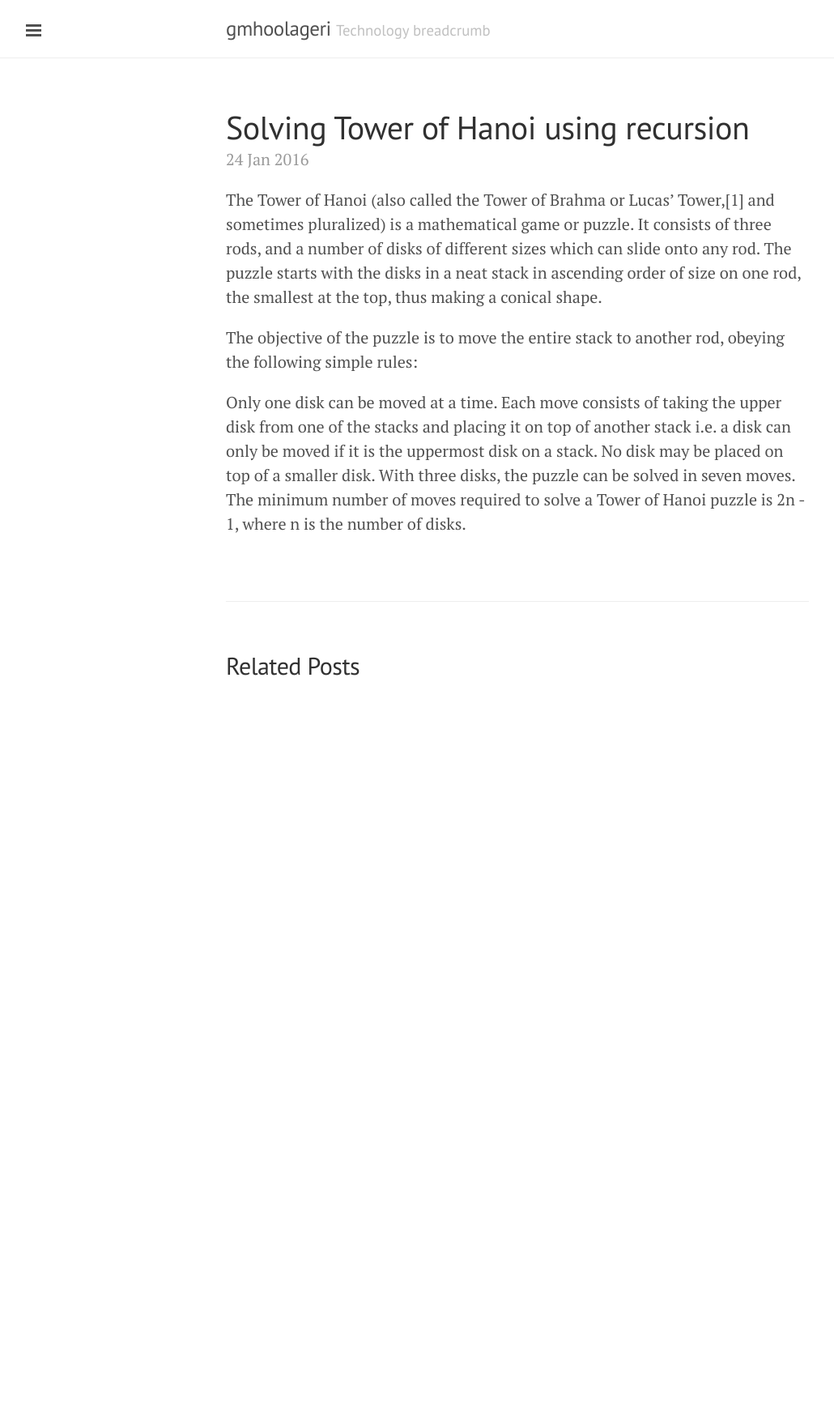
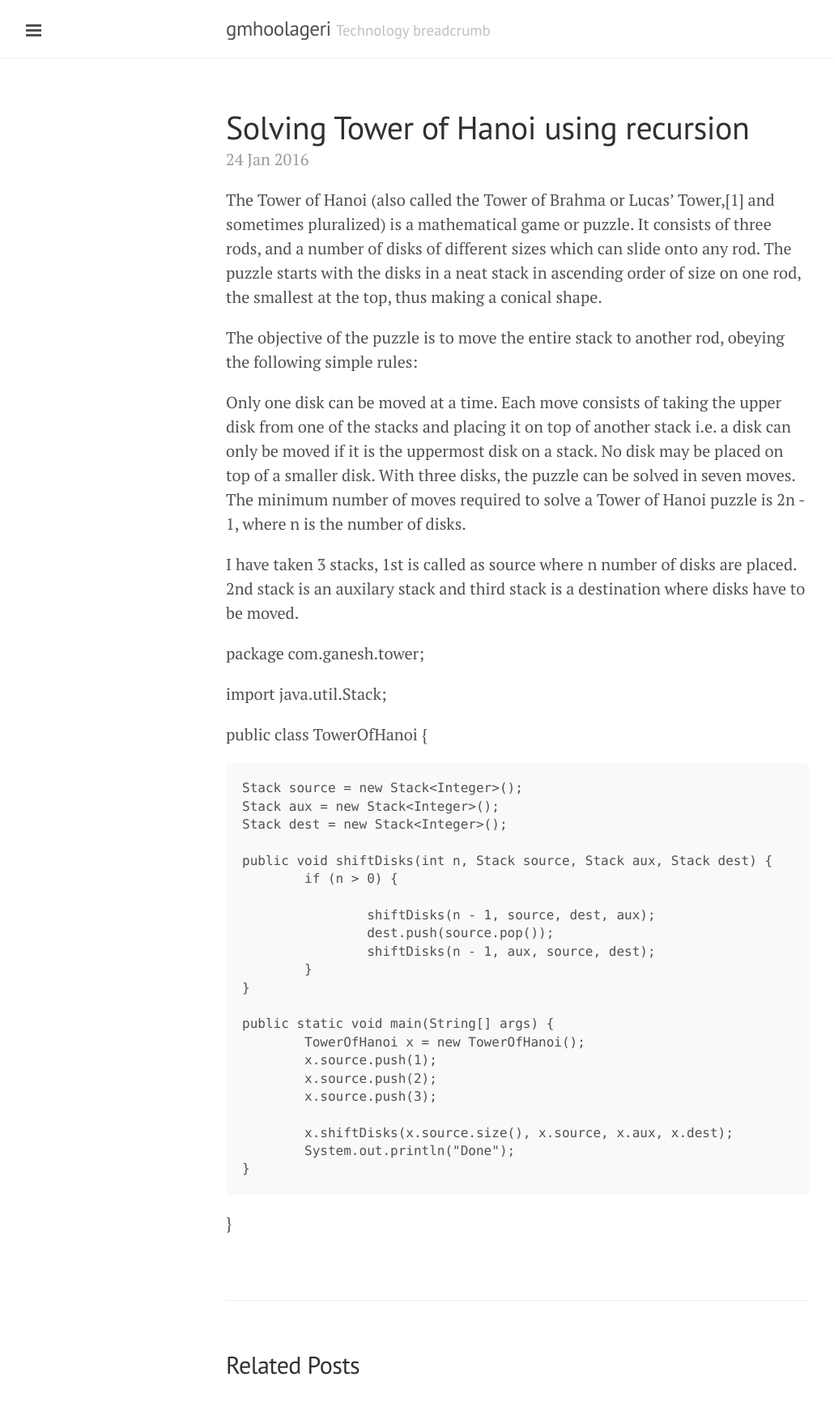
Before and after one commit to gmhoolageri/gmhoolageri.github.io, a Jekyll site: the page built from _posts/2016-01-24-solving-tower-of-hanoi-using-recursion.markdown, in a window 1280 px wide. Shown: the whole page at 81% size, without its empty margins (1-1031 px from the left). Built offline with Jekyll 4.4.1, drawn with Linux system fonts in a browser that asks for light colours; before the commit the page ends 901 px from its top, so only the background shows below that.

Commit message:
Post update: Solving Tower of Hanoi using recursion

```diff
--- a/_posts/2016-01-24-solving-tower-of-hanoi-using-recursion.markdown
+++ b/_posts/2016-01-24-solving-tower-of-hanoi-using-recursion.markdown
@@ -13,3 +13,38 @@ Only one disk can be moved at a time.
 Each move consists of taking the upper disk from one of the stacks and placing it on top of another stack i.e. a disk can only be moved if it is the uppermost disk on a stack.
 No disk may be placed on top of a smaller disk.
 With three disks, the puzzle can be solved in seven moves. The minimum number of moves required to solve a Tower of Hanoi puzzle is 2n - 1, where n is the number of disks.
+
+
+I have taken 3 stacks, 1st is called as source where n number of disks are placed. 2nd stack is an auxilary stack and third stack is a destination where disks have to be moved.
+
+
+package com.ganesh.tower;
+
+import java.util.Stack;
+
+public class TowerOfHanoi {
+
+	Stack source = new Stack<Integer>();
+	Stack aux = new Stack<Integer>();
+	Stack dest = new Stack<Integer>();
+
+	public void shiftDisks(int n, Stack source, Stack aux, Stack dest) {
+		if (n > 0) {
+
+			shiftDisks(n - 1, source, dest, aux);
+			dest.push(source.pop());
+			shiftDisks(n - 1, aux, source, dest);
+		}
+	}
+
+	public static void main(String[] args) {
+		TowerOfHanoi x = new TowerOfHanoi();
+		x.source.push(1);
+		x.source.push(2);
+		x.source.push(3);
+
+		x.shiftDisks(x.source.size(), x.source, x.aux, x.dest);
+		System.out.println("Done");
+	}
+
+}
```
